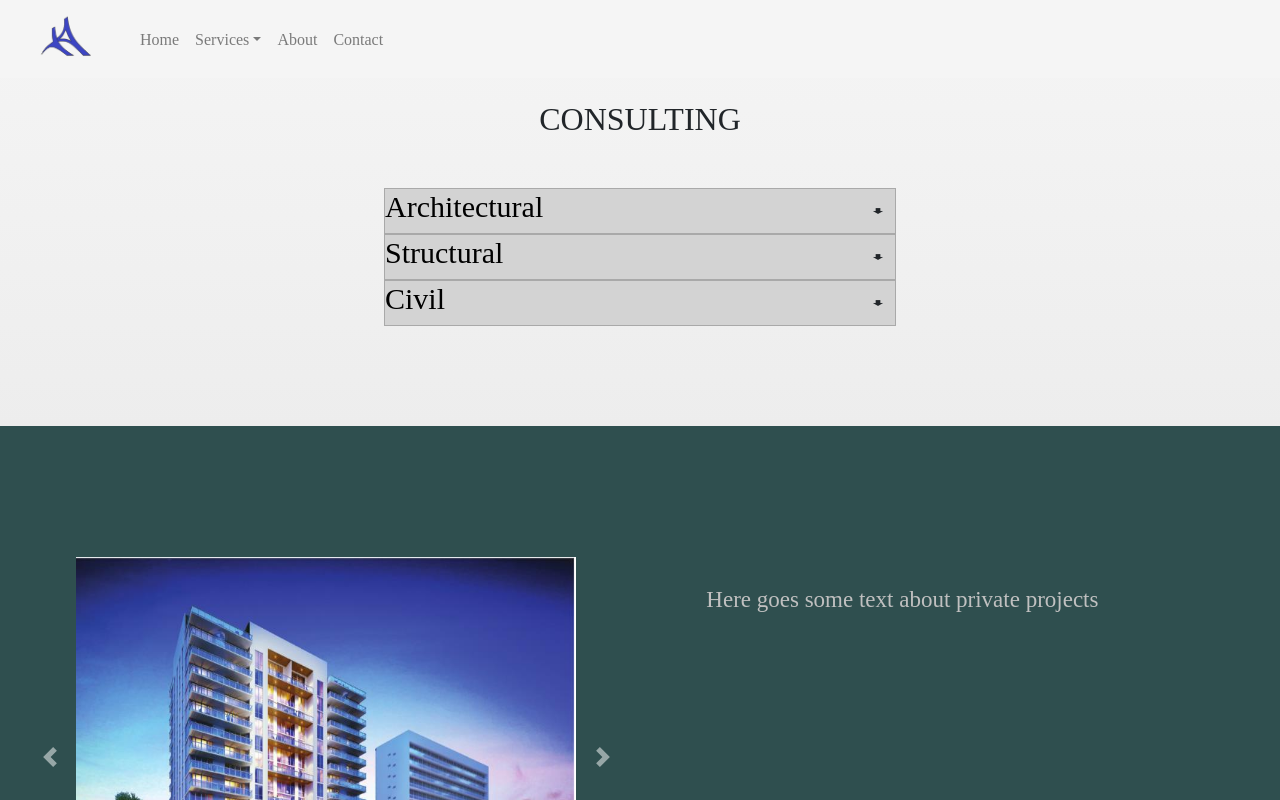
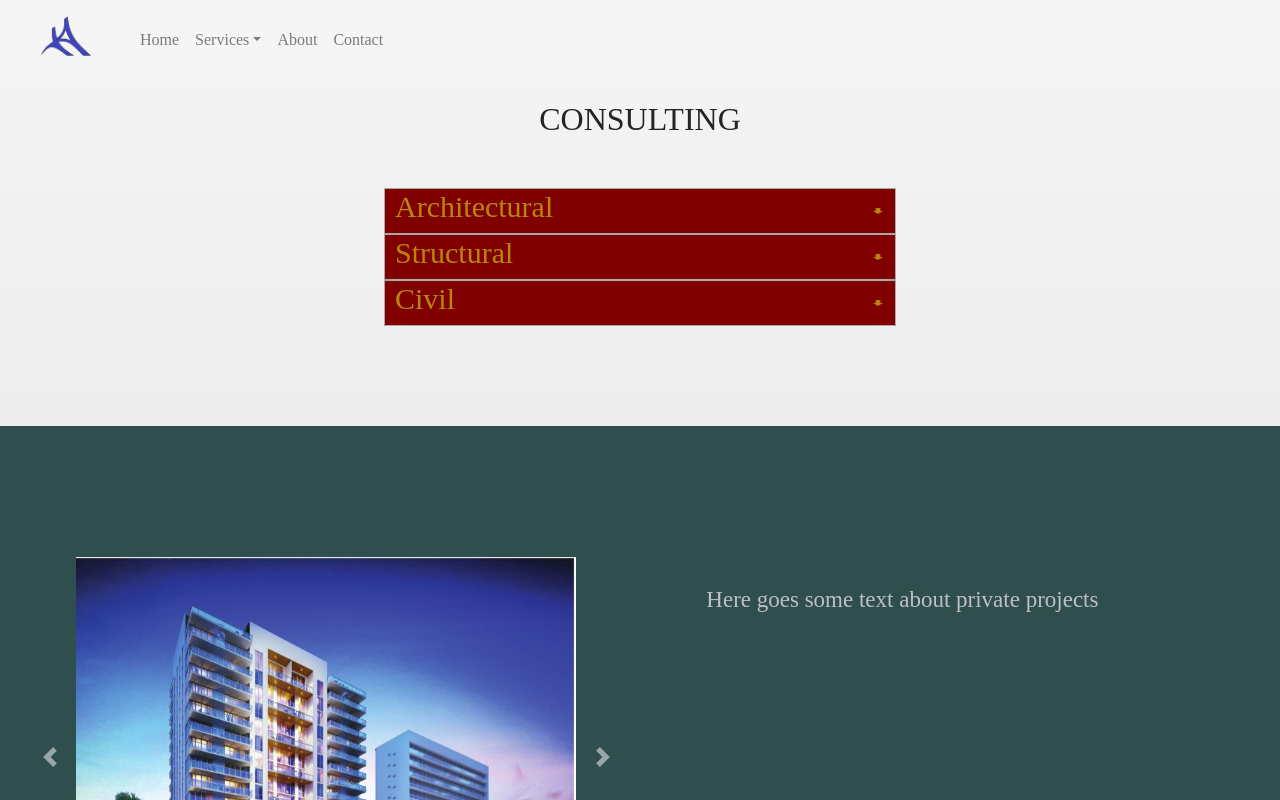
Before and after one commit to chiku524/hajjar-associates, a React (Create React App) app in the folder website/: page /consulting in a window 1280 px wide. Shown: the top 800 px of the page. Built offline with nearby package versions, Linux system fonts and the light colour scheme; a web font is replaced by a local one.

Commit message:
styled the collapse menu

```diff
--- a/website/src/App.css
+++ b/website/src/App.css
@@ -125,7 +125,12 @@ body {
   display: flex;
   justify-content: space-between;
   border: 1px solid darkgrey;
-  background-color: lightgrey;
+  background-color: maroon;
+  color: darkgoldenrod;
+}
+.consultingContainer .consultingSectionContainer .titleContainer .collapseContainer h4 {
+  text-indent: 10px;
+  font-size: 30px;
 }
 .consultingContainer .consultingSectionContainer .titleContainer .collapseContainer .down {
   transform: rotate(90deg);
@@ -135,9 +140,10 @@ body {
 .consultingContainer .consultingSectionContainer .titleContainer .collapseContainer .up {
   transform: rotate(-90deg);
 }
-.consultingContainer .consultingSectionContainer .titleContainer h4 {
-  font-size: 30px;
-  color: black;
+.consultingContainer .consultingSectionContainer .titleContainer .collapseContainer:hover {
+  cursor: pointer;
+  background-color: #af0707;
+  color: goldenrod;
 }
 .consultingContainer .contentContainer {
   width: 100%;
--- a/website/src/components/Consulting.js
+++ b/website/src/components/Consulting.js
@@ -156,7 +156,6 @@ const Consulting = props => {
                     <div className='collapseContainer' onClick={toggleArchitectural}>
                         <h4>Structural</h4>
                         <span className={architecturalArrow}>&#10151;</span>
-
                     </div>
                     <Collapse isOpen={isArchitecturalOpen}>
                         <Card>
@@ -171,7 +170,6 @@ const Consulting = props => {
                     <div className='collapseContainer' onClick={toggleCivil}>
                         <h4>Civil</h4>
                         <span className={civilArrow}>&#10151;</span>
-
                     </div>
                     <Collapse isOpen={isCivilOpen}>
                         <Card>
@@ -226,7 +224,6 @@ const Consulting = props => {
                     <div className='publicButton' onClick={takeToPublicProjects}>Browse Projects!</div>
                 </div>
             </div>
-
         </div>
 
     )
--- a/website/src/components/PrivateProjects.js
+++ b/website/src/components/PrivateProjects.js
@@ -207,7 +207,7 @@ const privateProjects = [
     },
     {
         id: 26,
-        name: 'Treasure On The Bar Condominium',
+        name: 'Treasure On The Bay Condominium',
         image: [treasureOnTheBayCondo, treasureOnTheBayCondo2, treasureOnTheBayCondo3]
     },
     {
--- a/website/src/less/consulting.less
+++ b/website/src/less/consulting.less
@@ -32,7 +32,13 @@ body {
                 display: flex;
                 justify-content: space-between;
                 border: 1px solid darkgrey;
-                background-color: lightgrey;
+                background-color: maroon;
+                color: darkgoldenrod;
+
+                h4 {
+                    text-indent: 10px;
+                    font-size: 30px;
+                }
 
                 .down {
                     transform: rotate(90deg);
@@ -44,10 +50,10 @@ body {
                     transform: rotate(-90deg);
                 }
             }
-
-            h4 {
-                font-size: 30px;
-                color: black;
+            .collapseContainer:hover {
+                cursor: pointer;
+                background-color: rgb(175, 7, 7);
+                color: goldenrod;
             }
         }
     }
```
